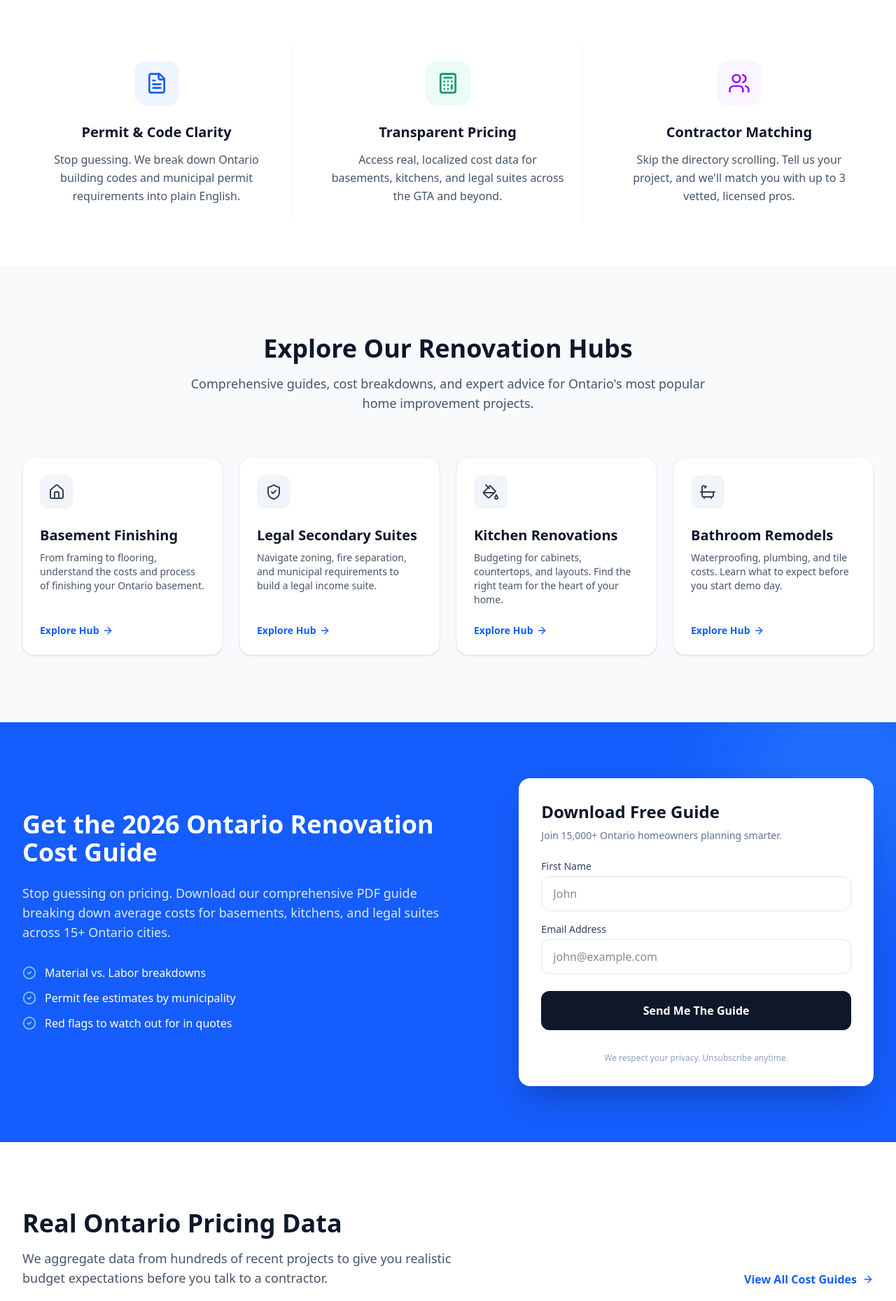
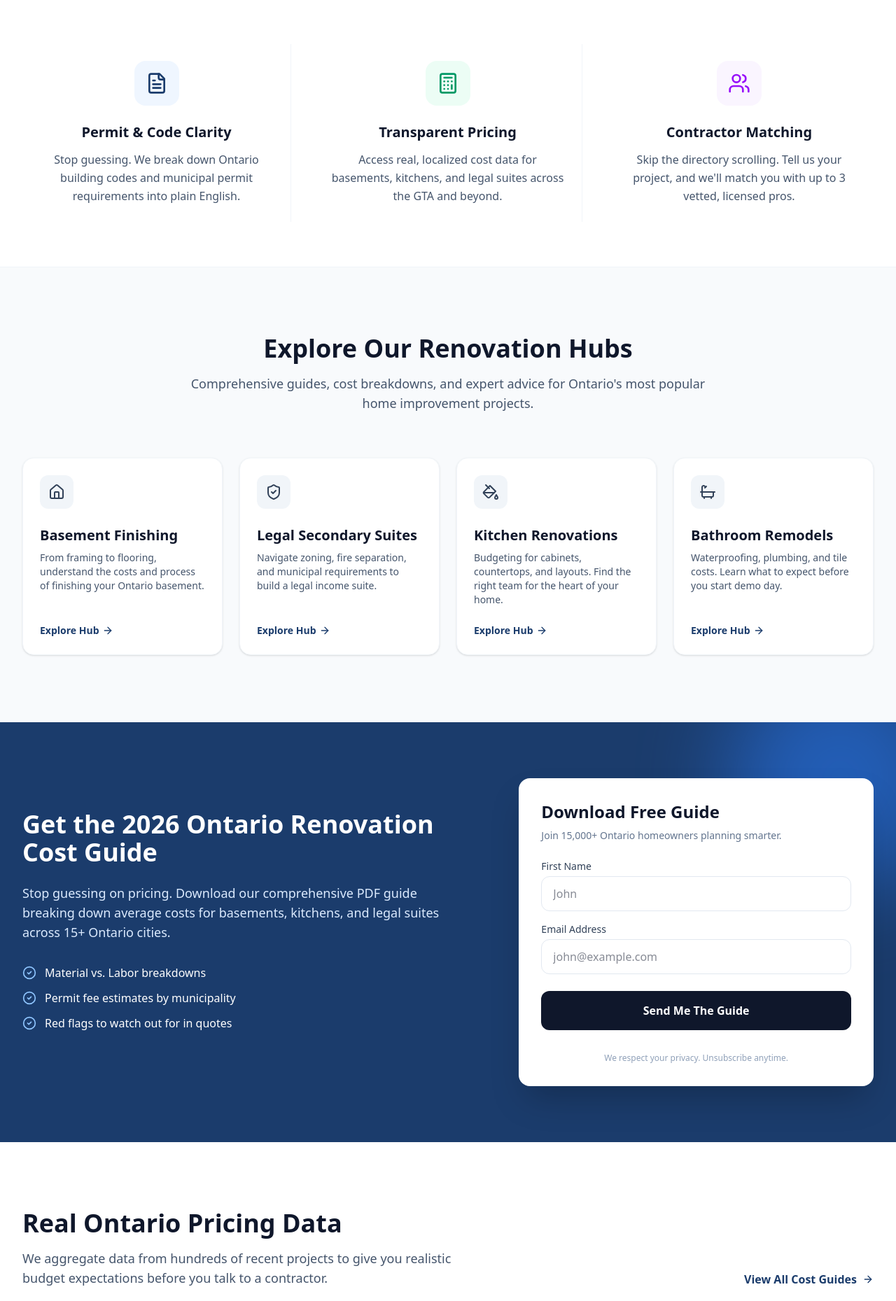
Before and after one commit to mapsforfield/ontarioreno, a React (Vite) app: page / in a window 1280 px wide. Shown: the part 880-2739 px from the top of the page at 70% size. Built offline with nearby package versions, Linux system fonts and the light colour scheme.

Commit message:
Update Home.tsx

```diff
--- a/src/pages/Home.tsx
+++ b/src/pages/Home.tsx
@@ -25,7 +25,7 @@ export default function Home() {
         </div>
 
         <div className="relative z-10 max-w-7xl mx-auto px-4 sm:px-6 lg:px-8 py-24 lg:py-32 flex flex-col items-start">
-          <div className="inline-flex items-center gap-2 px-4 py-2 rounded-full bg-blue-600/20 border border-blue-500/30 text-blue-300 font-medium text-sm mb-8 backdrop-blur-sm">
+          <div className="inline-flex items-center gap-2 px-4 py-2 rounded-full bg-[#1B3C6C]/20 border border-blue-500/30 text-blue-300 font-medium text-sm mb-8 backdrop-blur-sm">
             <ShieldCheck className="w-4 h-4" />
             <span>Ontario's Independent Homeowner Guide</span>
           </div>
@@ -41,7 +41,7 @@ export default function Home() {
           <div className="flex flex-col sm:flex-row gap-4 w-full sm:w-auto">
             <Link
               to="/match"
-              className="bg-blue-600 hover:bg-blue-500 text-white px-8 py-4 rounded-xl font-semibold text-lg transition-all shadow-lg hover:shadow-blue-600/25 flex items-center justify-center gap-2"
+              className="bg-[#1B3C6C] hover:bg-blue-500 text-white px-8 py-4 rounded-xl font-semibold text-lg transition-all shadow-lg hover:shadow-blue-600/25 flex items-center justify-center gap-2"
             >
               Find Vetted Contractors <ArrowRight className="w-5 h-5" />
             </Link>
@@ -66,7 +66,7 @@ export default function Home() {
         <div className="max-w-7xl mx-auto px-4 sm:px-6 lg:px-8">
           <div className="grid grid-cols-1 md:grid-cols-3 gap-8 text-center divide-y md:divide-y-0 md:divide-x divide-slate-100">
             <div className="p-6">
-              <div className="mx-auto w-16 h-16 bg-blue-50 text-blue-600 rounded-2xl flex items-center justify-center mb-6">
+              <div className="mx-auto w-16 h-16 bg-blue-50 text-[#1B3C6C] rounded-2xl flex items-center justify-center mb-6">
                 <FileText className="w-8 h-8" />
               </div>
               <h3 className="text-xl font-bold text-slate-900 mb-3">Permit & Code Clarity</h3>
@@ -101,48 +101,48 @@ export default function Home() {
           <div className="grid grid-cols-1 md:grid-cols-2 lg:grid-cols-4 gap-6">
             {/* Category Card 1 */}
             <Link to="/basements" className="group bg-white rounded-2xl p-6 shadow-sm hover:shadow-xl transition-all border border-slate-100 flex flex-col h-full">
-              <div className="w-12 h-12 bg-slate-100 text-slate-700 rounded-xl flex items-center justify-center mb-6 group-hover:bg-blue-600 group-hover:text-white transition-colors">
+              <div className="w-12 h-12 bg-slate-100 text-slate-700 rounded-xl flex items-center justify-center mb-6 group-hover:bg-[#1B3C6C] group-hover:text-white transition-colors">
                 <HomeIcon className="w-6 h-6" />
               </div>
               <h3 className="text-xl font-bold text-slate-900 mb-2">Basement Finishing</h3>
               <p className="text-slate-600 text-sm mb-6 flex-grow">From framing to flooring, understand the costs and process of finishing your Ontario basement.</p>
-              <div className="flex items-center text-blue-600 font-semibold text-sm mt-auto">
+              <div className="flex items-center text-[#1B3C6C] font-semibold text-sm mt-auto">
                 Explore Hub <ArrowRight className="w-4 h-4 ml-1 group-hover:translate-x-1 transition-transform" />
               </div>
             </Link>
 
             {/* Category Card 2 */}
             <Link to="/legal-suites" className="group bg-white rounded-2xl p-6 shadow-sm hover:shadow-xl transition-all border border-slate-100 flex flex-col h-full">
-              <div className="w-12 h-12 bg-slate-100 text-slate-700 rounded-xl flex items-center justify-center mb-6 group-hover:bg-blue-600 group-hover:text-white transition-colors">
+              <div className="w-12 h-12 bg-slate-100 text-slate-700 rounded-xl flex items-center justify-center mb-6 group-hover:bg-[#1B3C6C] group-hover:text-white transition-colors">
                 <ShieldCheck className="w-6 h-6" />
               </div>
               <h3 className="text-xl font-bold text-slate-900 mb-2">Legal Secondary Suites</h3>
               <p className="text-slate-600 text-sm mb-6 flex-grow">Navigate zoning, fire separation, and municipal requirements to build a legal income suite.</p>
-              <div className="flex items-center text-blue-600 font-semibold text-sm mt-auto">
+              <div className="flex items-center text-[#1B3C6C] font-semibold text-sm mt-auto">
                 Explore Hub <ArrowRight className="w-4 h-4 ml-1 group-hover:translate-x-1 transition-transform" />
               </div>
             </Link>
 
             {/* Category Card 3 */}
             <Link to="#" className="group bg-white rounded-2xl p-6 shadow-sm hover:shadow-xl transition-all border border-slate-100 flex flex-col h-full">
-              <div className="w-12 h-12 bg-slate-100 text-slate-700 rounded-xl flex items-center justify-center mb-6 group-hover:bg-blue-600 group-hover:text-white transition-colors">
+              <div className="w-12 h-12 bg-slate-100 text-slate-700 rounded-xl flex items-center justify-center mb-6 group-hover:bg-[#1B3C6C] group-hover:text-white transition-colors">
                 <PaintBucket className="w-6 h-6" />
               </div>
               <h3 className="text-xl font-bold text-slate-900 mb-2">Kitchen Renovations</h3>
               <p className="text-slate-600 text-sm mb-6 flex-grow">Budgeting for cabinets, countertops, and layouts. Find the right team for the heart of your home.</p>
-              <div className="flex items-center text-blue-600 font-semibold text-sm mt-auto">
+              <div className="flex items-center text-[#1B3C6C] font-semibold text-sm mt-auto">
                 Explore Hub <ArrowRight className="w-4 h-4 ml-1 group-hover:translate-x-1 transition-transform" />
               </div>
             </Link>
 
             {/* Category Card 4 */}
             <Link to="#" className="group bg-white rounded-2xl p-6 shadow-sm hover:shadow-xl transition-all border border-slate-100 flex flex-col h-full">
-              <div className="w-12 h-12 bg-slate-100 text-slate-700 rounded-xl flex items-center justify-center mb-6 group-hover:bg-blue-600 group-hover:text-white transition-colors">
+              <div className="w-12 h-12 bg-slate-100 text-slate-700 rounded-xl flex items-center justify-center mb-6 group-hover:bg-[#1B3C6C] group-hover:text-white transition-colors">
                 <Bath className="w-6 h-6" />
               </div>
               <h3 className="text-xl font-bold text-slate-900 mb-2">Bathroom Remodels</h3>
               <p className="text-slate-600 text-sm mb-6 flex-grow">Waterproofing, plumbing, and tile costs. Learn what to expect before you start demo day.</p>
-              <div className="flex items-center text-blue-600 font-semibold text-sm mt-auto">
+              <div className="flex items-center text-[#1B3C6C] font-semibold text-sm mt-auto">
                 Explore Hub <ArrowRight className="w-4 h-4 ml-1 group-hover:translate-x-1 transition-transform" />
               </div>
             </Link>
@@ -151,7 +151,7 @@ export default function Home() {
       </section>
 
       {/* Lead Capture Block */}
-      <section className="py-20 bg-blue-600 text-white relative overflow-hidden">
+      <section className="py-20 bg-[#1B3C6C] text-white relative overflow-hidden">
         <div className="absolute top-0 right-0 -mt-20 -mr-20 w-80 h-80 bg-blue-500 rounded-full blur-3xl opacity-50"></div>
         <div className="max-w-7xl mx-auto px-4 sm:px-6 lg:px-8 relative z-10">
           <div className="flex flex-col lg:flex-row items-center justify-between gap-12">
@@ -198,7 +198,7 @@ export default function Home() {
               <h2 className="text-3xl md:text-4xl font-bold text-slate-900 mb-4">Real Ontario Pricing Data</h2>
               <p className="text-lg text-slate-600">We aggregate data from hundreds of recent projects to give you realistic budget expectations before you talk to a contractor.</p>
             </div>
-            <Link to="/costs" className="text-blue-600 font-semibold flex items-center hover:text-blue-700 whitespace-nowrap">
+            <Link to="/costs" className="text-[#1B3C6C] font-semibold flex items-center hover:text-blue-700 whitespace-nowrap">
               View All Cost Guides <ArrowRight className="w-4 h-4 ml-2" />
             </Link>
           </div>
@@ -222,9 +222,9 @@ export default function Home() {
             </div>
 
             {/* Pricing Card 2 */}
-            <div className="border border-blue-600 rounded-2xl p-8 shadow-xl relative transform md:-translate-y-4 bg-white">
-              <div className="absolute top-0 left-1/2 -translate-x-1/2 -translate-y-1/2 bg-blue-600 text-white text-xs font-bold px-3 py-1 rounded-full uppercase tracking-wide">Most Popular</div>
-              <div className="text-sm font-bold text-blue-600 uppercase tracking-wider mb-2">Legal Secondary Suite</div>
+            <div className="border border-[#1B3C6C] rounded-2xl p-8 shadow-xl relative transform md:-translate-y-4 bg-white">
+              <div className="absolute top-0 left-1/2 -translate-x-1/2 -translate-y-1/2 bg-[#1B3C6C] text-white text-xs font-bold px-3 py-1 rounded-full uppercase tracking-wide">Most Popular</div>
+              <div className="text-sm font-bold text-[#1B3C6C] uppercase tracking-wider mb-2">Legal Secondary Suite</div>
               <div className="text-3xl font-bold text-slate-900 mb-4">$85k - $140k+</div>
               <p className="text-slate-600 text-sm mb-6">Full conversion including separate entrance, fire separation, and full kitchen/bath.</p>
               <div className="space-y-3 pt-6 border-t border-slate-100">
@@ -262,7 +262,7 @@ export default function Home() {
       {/* Contractor Matching CTA */}
       <section className="py-20 bg-slate-900 text-white">
         <div className="max-w-7xl mx-auto px-4 sm:px-6 lg:px-8 text-center">
-          <div className="w-20 h-20 bg-blue-600/20 rounded-full flex items-center justify-center mx-auto mb-8">
+          <div className="w-20 h-20 bg-[#1B3C6C]/20 rounded-full flex items-center justify-center mx-auto mb-8">
             <Hammer className="w-10 h-10 text-[#5694CF]" />
           </div>
           <h2 className="text-3xl md:text-5xl font-bold mb-6">Ready to start your project?</h2>
@@ -271,7 +271,7 @@ export default function Home() {
           </p>
           <Link
             to="/match"
-            className="inline-flex items-center justify-center bg-blue-600 hover:bg-blue-500 text-white px-8 py-4 rounded-xl font-bold text-lg transition-all shadow-lg hover:shadow-blue-600/25"
+            className="inline-flex items-center justify-center bg-[#1B3C6C] hover:bg-blue-500 text-white px-8 py-4 rounded-xl font-bold text-lg transition-all shadow-lg hover:shadow-blue-600/25"
           >
             Get Matched Now
           </Link>
```
